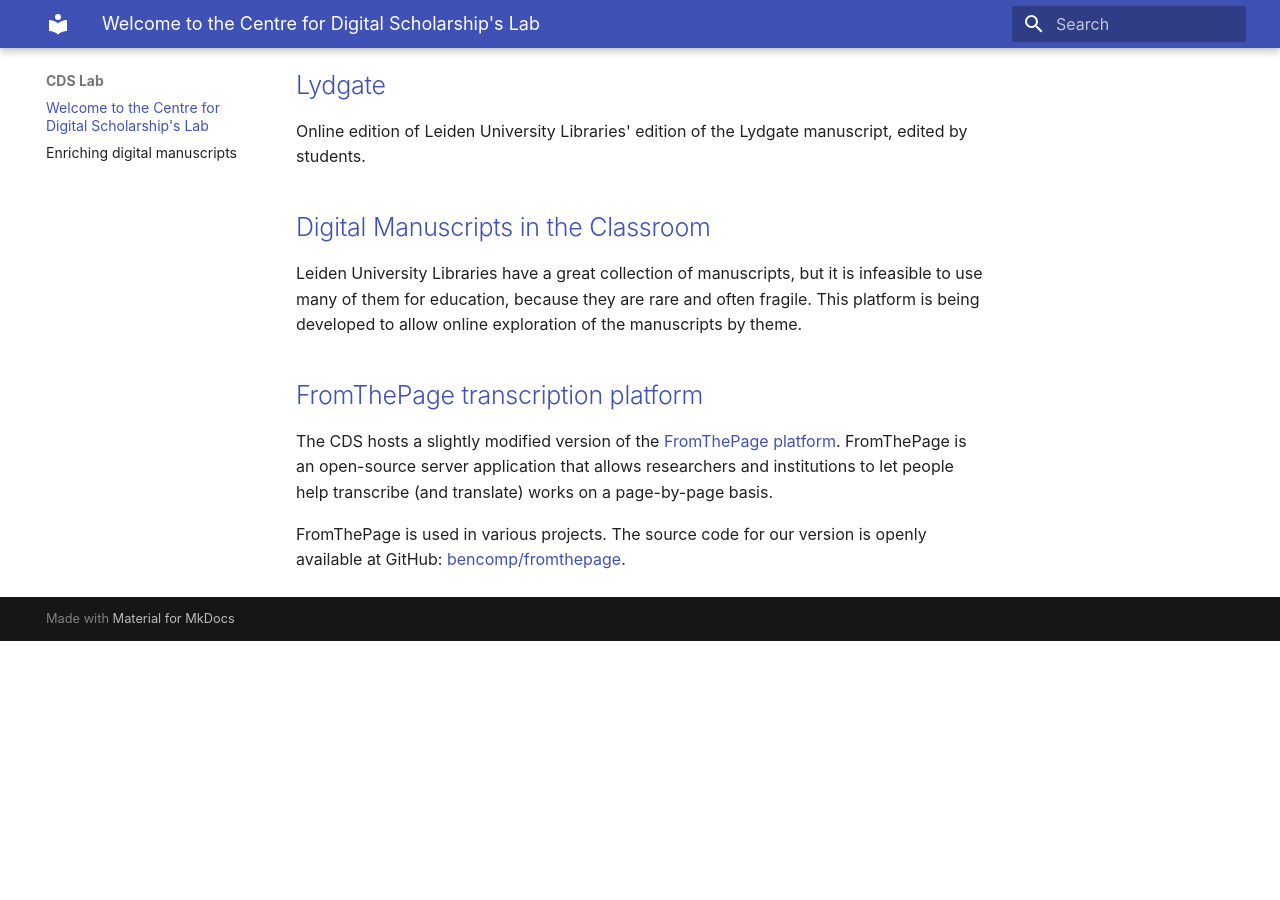
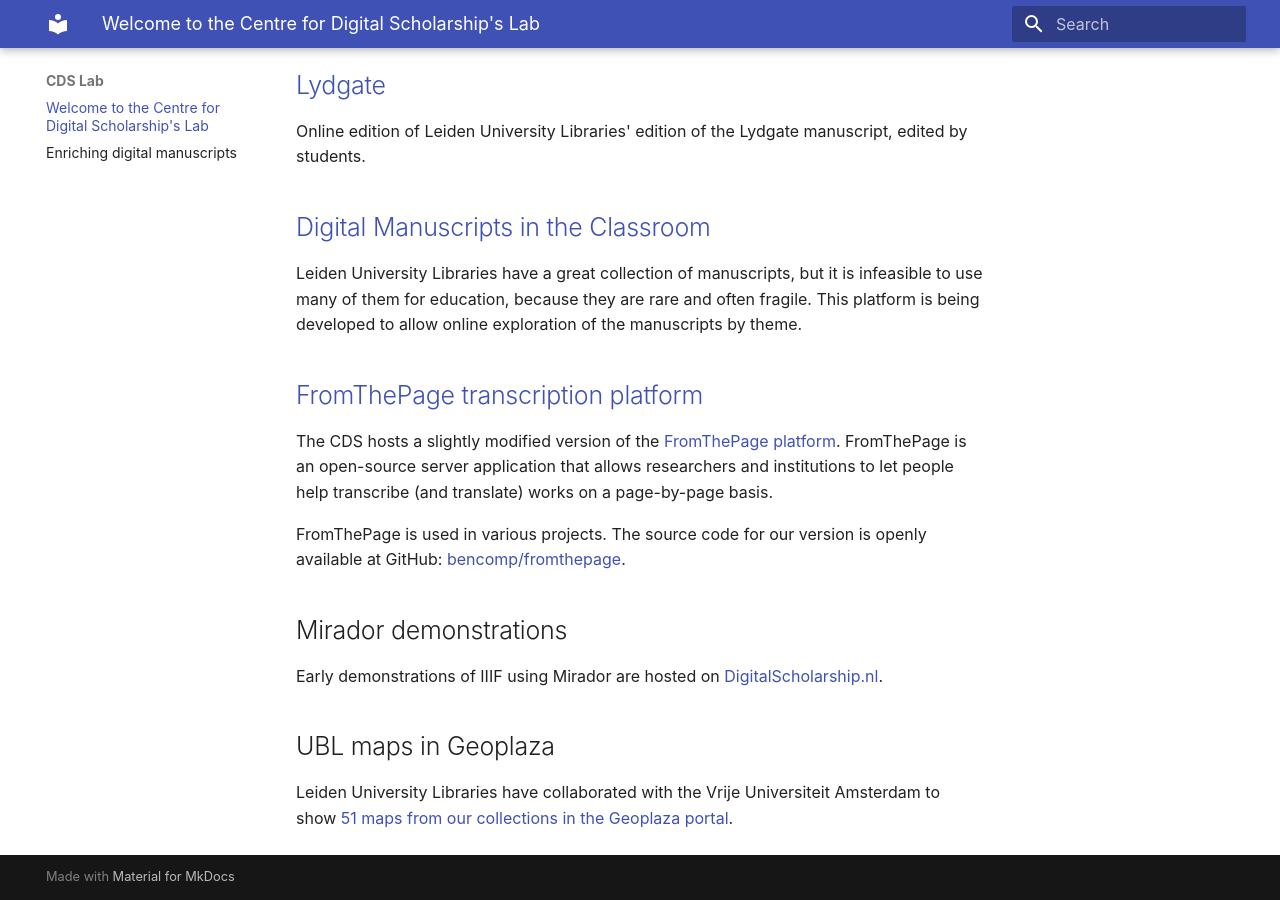
Before and after one commit to LeidenUniversityLibrary/cds-lab-homepage, an MkDocs documentation site: the page built from docs/index.md, in a window 1280 px wide and 900 px high, scrolled down 510 px. Built offline with MkDocs 1.6.1 and Material for MkDocs 9.7.7, drawn with Linux system fonts in a browser that asks for light colours; before the commit the page ends 1151 px from its top, so only the background shows below that.

Commit message:
Add links to old Mirador demos and Geoplaza

```diff
--- a/docs/index.md
+++ b/docs/index.md
@@ -23,3 +23,11 @@
 The CDS hosts a slightly modified version of the [FromThePage platform](https://fromthepage.com). FromThePage is an open-source server application that allows researchers and institutions to let people help transcribe (and translate) works on a page-by-page basis.
 
 FromThePage is used in various projects. The source code for our version is openly available at GitHub: [bencomp/fromthepage](https://github.com/bencomp/fromthepage).
+
+## Mirador demonstrations
+
+Early demonstrations of IIIF using Mirador are hosted on [DigitalScholarship.nl](https://digitalscholarship.nl/view/).
+
+## UBL maps in Geoplaza
+
+Leiden University Libraries have collaborated with the Vrije Universiteit Amsterdam to show [51 maps from our collections in the Geoplaza portal](https://geoplaza.labs.vu.nl/catalog?f%5bdct_provenance_s%5d%5b%5d=Universitaire+Bibliotheken+Leiden).
```
